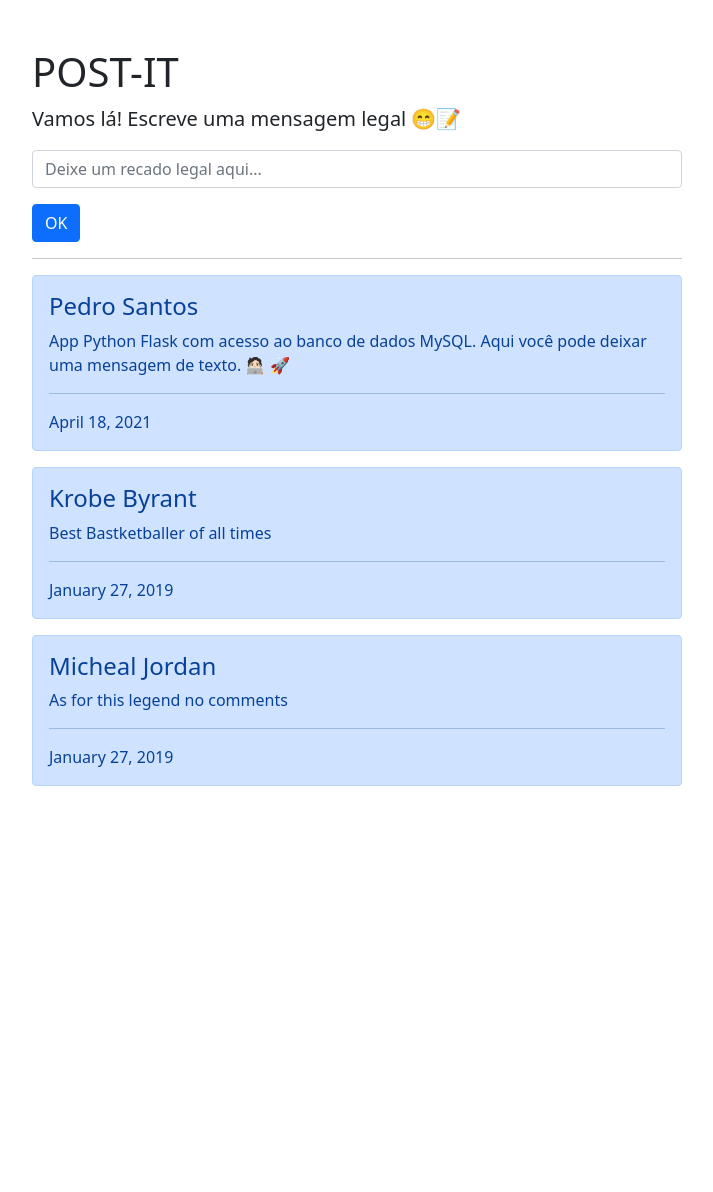
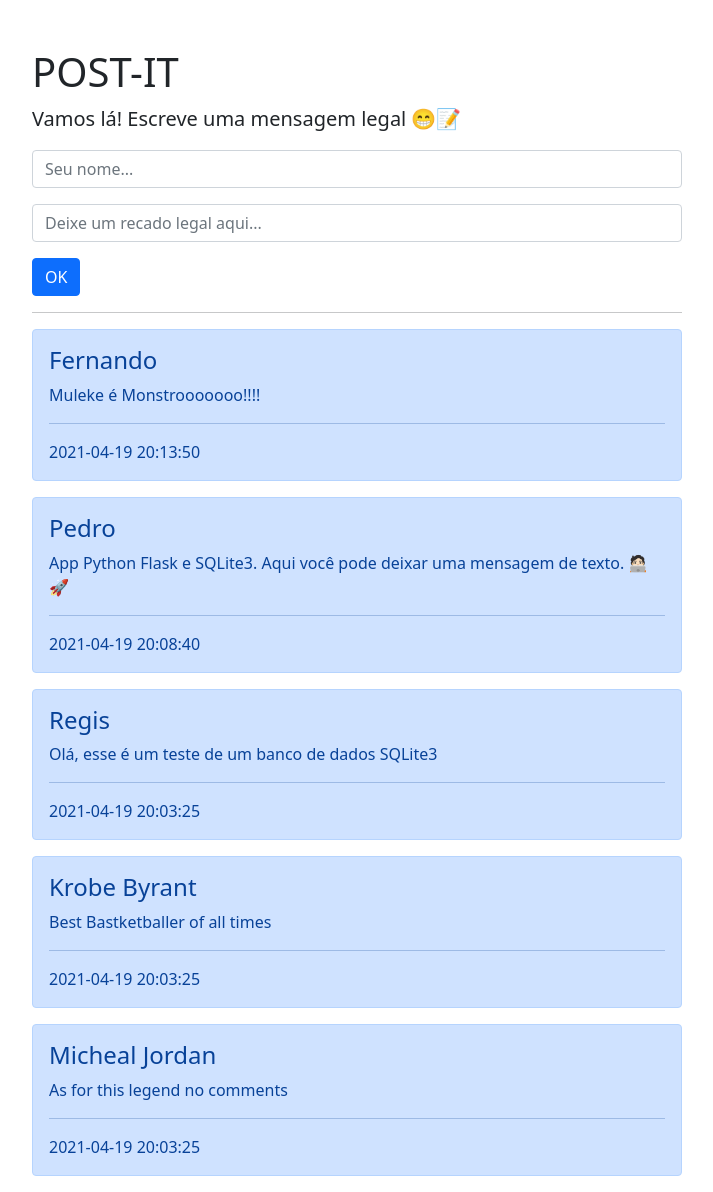
Before and after one commit to santospedroh/post-it, a Flask app: page / in a window 1280 px wide. Shown: the whole page, without its empty margins (283-996 px from the left). Before the commit the page ends 786 px from the top, so only its background shows below. Run offline with Flask 2, Linux system fonts and the light colour scheme; data comes from the database, SQL or seed files in the repository; both versions use the stored data as it was after the commit; some libraries are stand-ins or nearby versions.

Commit message:
Integração com banco de dados SQLite3

```diff
--- /dev/null
+++ b/app.py
@@ -0,0 +1,61 @@
+from flask import Flask, render_template, request
+#from flask_wtf.csrf import CSRFProtect
+from datetime import date
+import sqlite3
+import os
+
+app = Flask(__name__)
+#csrf = CSRFProtect(app)
+
+exemple = [
+{
+    'nome': 'Pedro Santos',
+    'mensagem': 'App Python Flask com acesso ao banco de dados MySQL. Aqui você pode deixar uma mensagem de texto. 🧑🏻‍💻 🚀 ',
+    'criado_em': 'April 18, 2021'
+}
+]
+
+def consult():
+    # conexao
+    conn = sqlite3.connect('post-it-database.db')
+    conn.row_factory = sqlite3.Row
+    curr = conn.cursor()
+    # consulta
+    curr.execute("SELECT nome, mensagem, datetime(criado_em,'localtime') as criado_em FROM post ORDER BY criado_em DESC")
+    rows = curr.fetchall()
+    return rows
+
+def save(nome, mensagem):
+    # conexao
+    conn = sqlite3.connect('post-it-database.db')
+    curr = conn.cursor()
+    #salva
+    curr.execute("INSERT into post (nome, mensagem) values (?,?)",(nome,mensagem))
+    conn.commit()
+
+@app.route("/", methods = ["POST","GET"])
+def home():
+    if request.method == "GET":
+        try:
+            rows = consult()
+            print("Efetuando consulta no SQLite.")
+            return render_template('index.html', posts = rows, show_modal=False )
+        except Exception as e:
+            print(e)
+            return render_template('index.html', posts = exemple)
+
+    if request.method == "POST":
+        try:
+            name = request.form["nome"]
+            message = request.form["mensagem"]
+            save(name, message, )
+            print("Salvando dados no SQLite.")
+
+            rows = consult()
+            return render_template('index.html', posts = rows, show_modal=True)
+        except Exception as e:
+            print(e)
+
+
+if __name__ == '__main__':
+    app.run(debug = True)
--- a/post-it.py
+++ /dev/null
@@ -1,31 +0,0 @@
-from flask import Flask, render_template
-from flask_wtf.csrf import CSRFProtect
-
-app = Flask(__name__)
-
-csrf = CSRFProtect(app)
-
-posts = [
-{
-    'author': 'Pedro Santos',
-    'content': 'App Python Flask com acesso ao banco de dados MySQL. Aqui você pode deixar uma mensagem de texto. 🧑🏻‍💻 🚀 ',
-    'date_posted': 'April 18, 2021'
-},
-{
-    'author': 'Krobe Byrant',
-    'content': 'Best Bastketballer of all times ',
-    'date_posted': 'January 27, 2019'
-},
-{
-    'author': 'Micheal Jordan',
-    'content': 'As for this legend no  comments',
-    'date_posted': 'January 27, 2019'
-}
-]
-
-@app.route("/")
-def home():
-    return render_template('index.html', posts=posts)
-
-if __name__ == '__main__':
-    app.run(debug=True)
--- /dev/null
+++ b/schema/create_db.py
@@ -0,0 +1,4 @@
+import sqlite3
+
+conn = sqlite3.connect('post-it-database.db')
+conn.close()
--- a/templates/base.html
+++ b/templates/base.html
@@ -6,12 +6,9 @@
     <meta name="viewport" content="width=device-width, initial-scale=1">
     <meta name="description" content="">
     <meta name="author" content="Pedro Santos, Fernando Rocha">
-    {% if title %}
-        <title>{{ title }}</title>
-    {% else %}
-        <title>Welcome to Flask Post-It</title>
-    {% endif %}
-
+    <title>Python Flask Post-It</title>
+    <!-- Bootstrap JS -->
+    <script src="https://cdn.jsdelivr.net/npm/bootstrap@5.0.0-beta3/dist/js/bootstrap.bundle.min.js" integrity="sha384-JEW9xMcG8R+pH31jmWH6WWP0WintQrMb4s7ZOdauHnUtxwoG2vI5DkLtS3qm9Ekf" crossorigin="anonymous"></script>
     <!-- Bootstrap CSS -->
     <link href="https://cdn.jsdelivr.net/npm/bootstrap@5.0.0-beta3/dist/css/bootstrap.min.css" rel="stylesheet" integrity="sha384-eOJMYsd53ii+scO/bJGFsiCZc+5NDVN2yr8+0RDqr0Ql0h+rP48ckxlpbzKgwra6" crossorigin="anonymous">
     <!-- Custom styles for this template -->
@@ -22,11 +19,7 @@
         padding: 0 15px;
       }
     </style>
-
     <body class="d-flex flex-column h-100">
-
-        {% block content %}{% endblock %}
-
-    <script src="https://cdn.jsdelivr.net/npm/bootstrap@5.0.0-beta3/dist/js/bootstrap.bundle.min.js" integrity="sha384-JEW9xMcG8R+pH31jmWH6WWP0WintQrMb4s7ZOdauHnUtxwoG2vI5DkLtS3qm9Ekf" crossorigin="anonymous"></script>
-  </body>
+      {% block content %}{% endblock %}
+    </body>
 </html>
--- a/templates/index.html
+++ b/templates/index.html
@@ -6,10 +6,17 @@
     <div class="container">
       <h1 class="mt-5">POST-IT</h1>
       <p class="lead">Vamos lá! Escreve uma mensagem legal 😁📝</p>
-      <form>
+      <form action="." method="POST">
           <div class="row g-3 align-items-center">
+            <!-- Button trigger modal -->
+            <!--<button type="button" class="btn btn-primary" data-bs-toggle="modal" data-bs-target="#exampleModal">
+              Launch demo modal
+            </button>-->
               <div class="form-group">
-              <input type="text" class="form-control" id="inputmsg" placeholder="Deixe um recado legal aqui...">
+                <input type="text" class="form-control" id="inputname" name="nome" placeholder="Seu nome...">
+              </div>
+              <div class="form-group">
+                <input type="text" class="form-control" id="inputmsg" name="mensagem" placeholder="Deixe um recado legal aqui...">
               </div>
               <div class="form-group">
               <button type="submit" class="btn btn-primary">OK</button>
@@ -20,13 +27,43 @@
         <div>
           {% for post in posts %}
           <div class="alert alert-primary" role="alert">
-            <h4 class="alert-heading">{{ post.author }}</h4>
-            <p>{{ post.content }}</p>
+            <h4 class="alert-heading">{{ post["nome"] }}</h4>
+            <p>{{ post["mensagem"] }}</p>
             <hr>
-            <p class="mb-0">{{ post.date_posted }}</p>
+            <p class="mb-0">{{ post["criado_em"] }}</p>
           </div>
           {% endfor %}
         </div>
     </div>
-  </main>
+</main>
+
+<!-- Modal -->
+<div class="modal fade" id="modalSuccess" tabindex="-1" aria-labelledby="modalLabel" aria-hidden="true">
+  <div class="modal-dialog">
+    <div class="modal-content">
+      <div class="modal-header">
+        <h5 class="modal-title text-center" id="modalLabel">Post-it salvo com sucesso</h5>
+        <button type="button" class="btn-close" data-bs-dismiss="modal" aria-label="Close"></button>
+      </div>
+      <div class="modal-body">
+        <img src="{{url_for('static', filename='img/success.gif')}}" class="img-fluid" alt="Success">
+      </div>
+    </div>
+  </div>
+</div>
+
+<script>
+  function openModal() {
+    var myModal = new bootstrap.Modal(document.getElementById('modalSuccess'))
+    myModal.show()
+  }
+</script>
+
+{% if show_modal %}
+<script>
+  openModal();
+</script>
+{% endif %}
+
+
 {% endblock content %}
```
Also changed, not shown: schema/create_table.py (added, +20 -0 lines), schema/insert_data.py (added, +32 -0 lines), post-it-database.db (added), schema/post-it-database.db (added), static/css/main.css (renamed from templates/static/css/main.css), static/img/success.gif (added).
